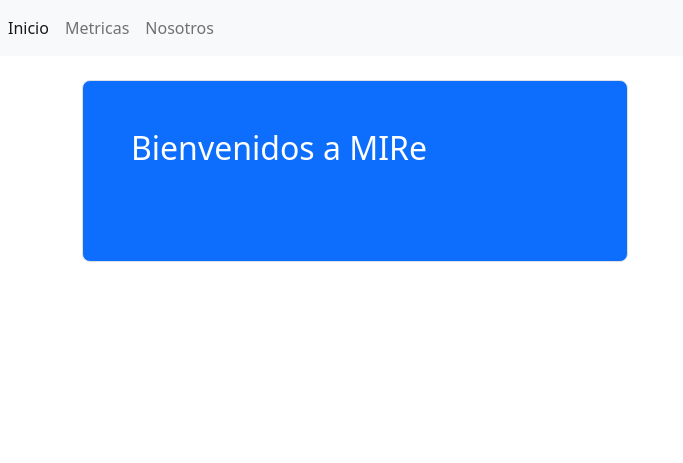
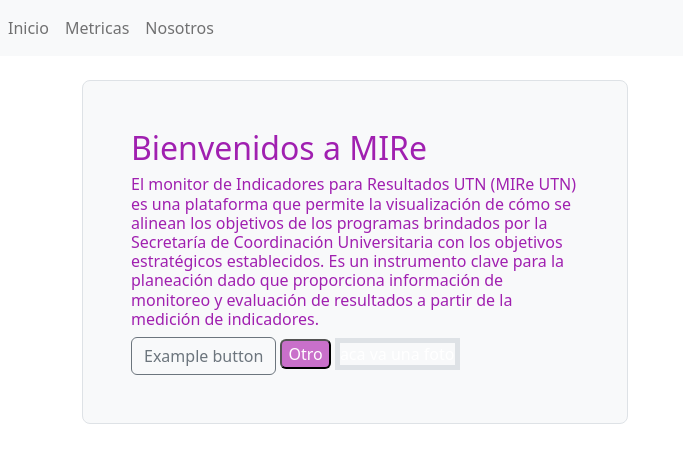
Before and after one commit to SoleGomez23/PF-MIRe, a Django app: page / in a window 1280 px wide. Shown: the top 463 px of the page, without its empty margins (0-683 px from the left). Run offline with Django 3.2, Linux system fonts and the light colour scheme.

Commit message:
Cambie los colorcitos, agregue una carpeta css

```diff
--- a/MIRe2/MIRe/settings.py
+++ b/MIRe2/MIRe/settings.py
@@ -11,7 +11,7 @@
 """
 
 from pathlib import Path
-
+import os
 # Build paths inside the project like this: BASE_DIR / 'subdir'.
 BASE_DIR = Path(__file__).resolve().parent.parent
 
@@ -120,6 +120,8 @@
 
 STATIC_URL = '/static/'
 
+STATICFILES_DIRS=(os.path.join(BASE_DIR,'MIReApp/static'),)
+
 # Default primary key field type
 # https://docs.djangoproject.com/en/3.2/ref/settings/#default-auto-field
 
--- /dev/null
+++ b/MIRe2/MIReApp/static/css/base.css
@@ -0,0 +1,15 @@
+h2{
+    color: #A020B0;
+}
+
+button {
+    color:rgb(255, 255, 255);
+    background-color: #C970CA;
+}
+h6 {
+    color: #A020B0;
+    font-size: 10px;
+}
+
+
+//////probando///////
--- a/MIRe2/MIReApp/templates/base.html
+++ b/MIRe2/MIReApp/templates/base.html
@@ -4,6 +4,7 @@
 
 <head>
   <title> {% block titulo %} {% endblock %} </title>
+  <link type="text/css" href='{% static "css/base.css" %}' rel="stylesheet"/>
   <!-- Required meta tags -->
   <meta charset="utf-8">
   <meta name="viewport" content="width=device-width, initial-scale=1, shrink-to-fit=no">
@@ -17,7 +18,7 @@
 <body>
     <nav class="navbar navbar-expand navbar-light bg-light">
         <div class="nav navbar-nav">
-            <a class="nav-item nav-link active" href="{% url 'inicio' %}" aria-current="page">Inicio<span class="visually-hidden">(current)</span></a>
+            <a class="nav-item nav-link" href="{% url 'inicio' %}" aria-current="page">Inicio<span class="visually-hidden">(current)</span></a>
             <a class="nav-item nav-link" href="{% url 'metricas' %}">Metricas</a>
             <a class="nav-item nav-link" href="{% url 'nosotros' %}">Nosotros</a>
         </div>
--- a/MIRe2/MIReApp/templates/paginas/inicio.html
+++ b/MIRe2/MIReApp/templates/paginas/inicio.html
@@ -7,9 +7,12 @@
     <div class="row align-items-md-stretch">
         <div class="col-md-6">
             <div
-                class="h-100 p-5 text-white bg-primary border rounded-3">
+                class="h-100 p-5 text-white bg-light border rounded-3">
                 <h2>Bienvenidos a MIRe</h2>
-                <button class="btn btn-outline-primary" type="button">Example button</button>
+                <h6>El monitor de Indicadores para Resultados UTN (MIRe UTN) es una plataforma que permite la visualización de cómo se alinean los objetivos de los programas brindados por la Secretaría de Coordinación Universitaria con los objetivos estratégicos establecidos. Es un instrumento clave para la planeación dado que proporciona información de monitoreo y evaluación de resultados a partir de la medición de indicadores. </h6>
+                <button class="btn btn-outline-secondary" type="button">Example button</button>
+                <button class="rounded-2" type="button">Otro</button>
+                <span class="border border-5">aca va una foto</span>
             </div>
         </div>
     </div>
--- a/MIRe2/MIReApp/templates/paginas/nosotros.html
+++ b/MIRe2/MIReApp/templates/paginas/nosotros.html
@@ -4,6 +4,6 @@
 
 {% block contenido %}
 
-    Nosotros somos el grupo 9 :D
+   <h2>Nosotros somos el grupo 9 :D</h2>
 
 {% endblock %}
```
